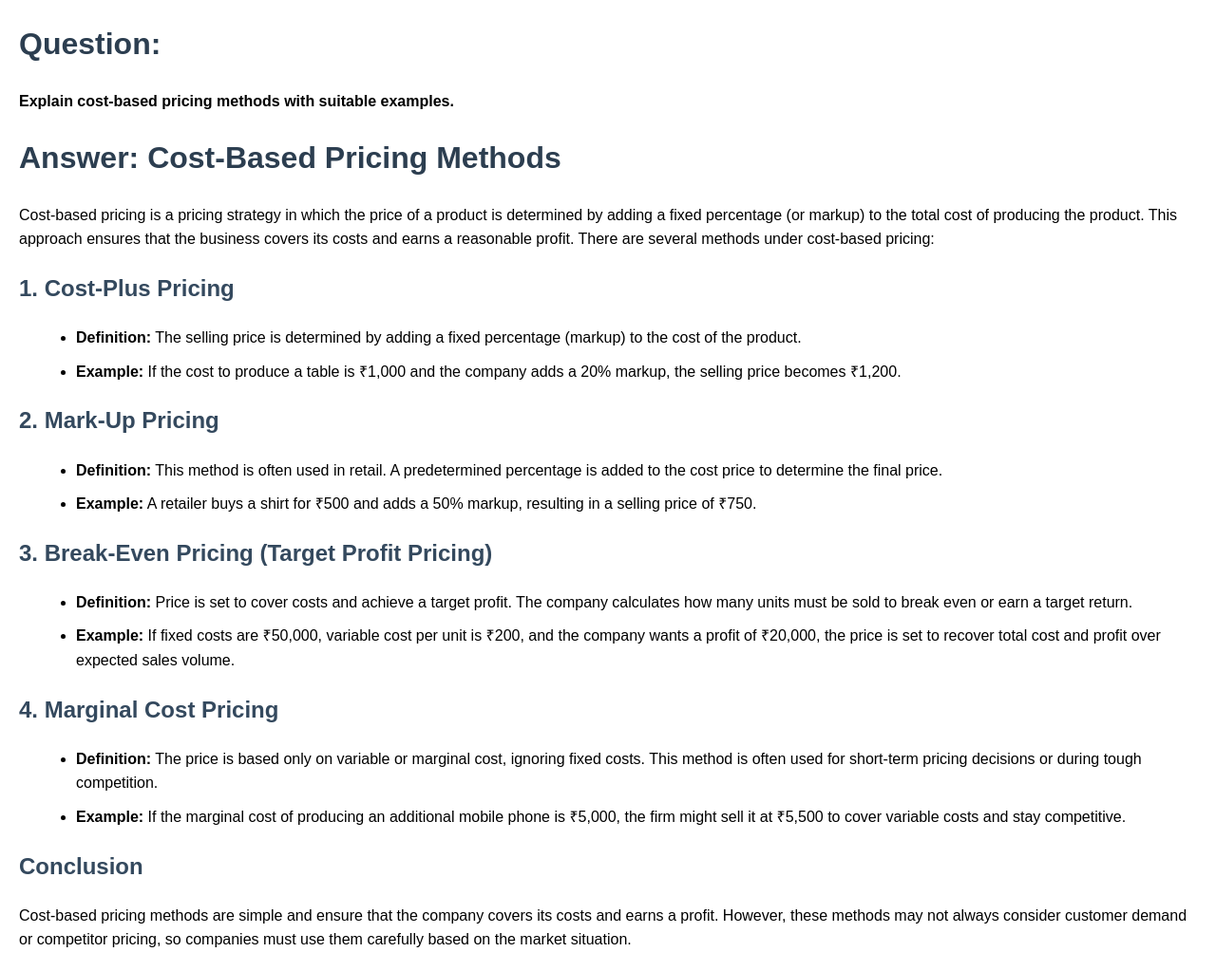
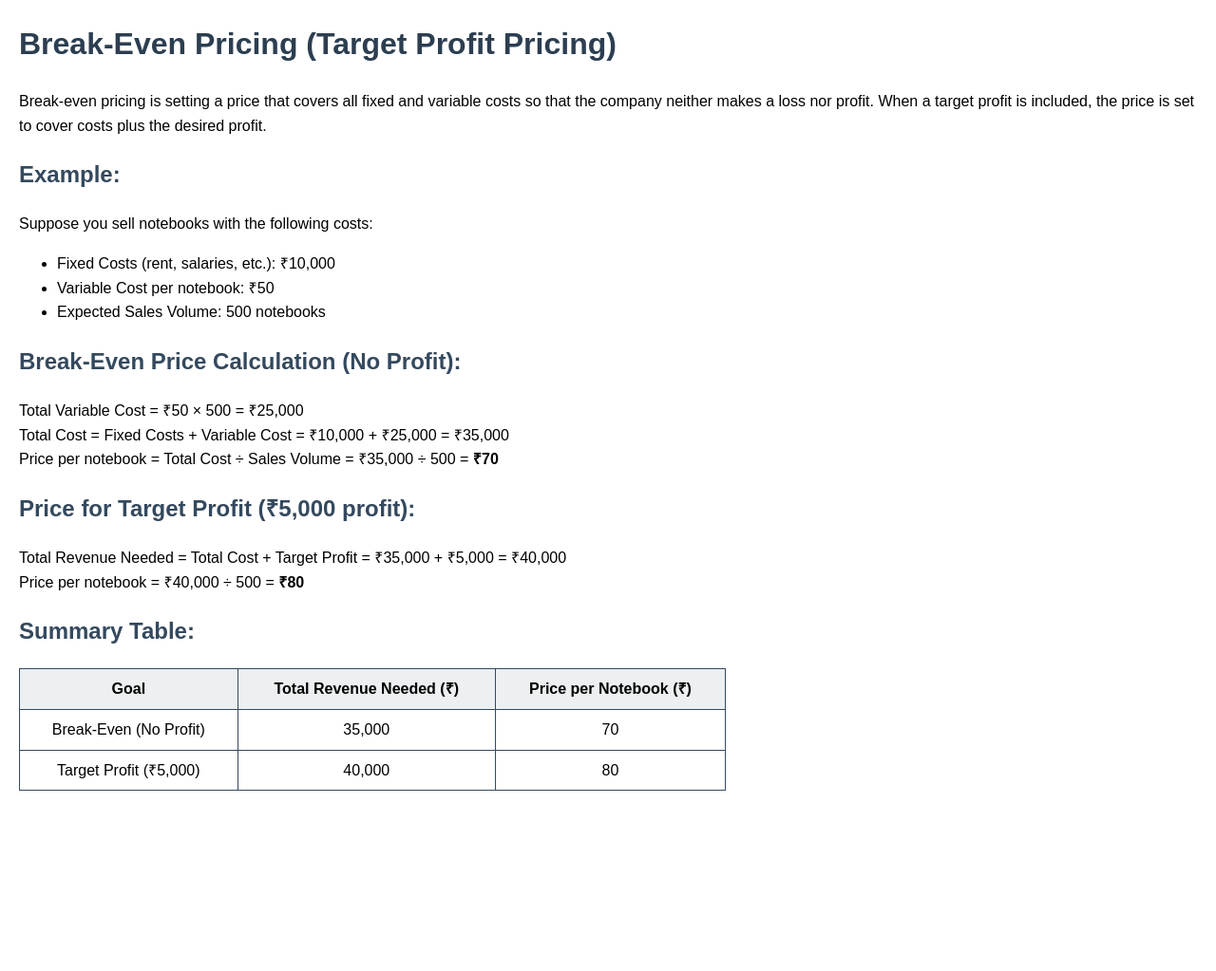
Before and after one commit to practicehelper/mco2, a plain HTML site: page dec24_mco06_q6.html in a window 1280 px wide. Shown: the whole page at 95% size. After the commit the page ends 853 px from the top, so only its background shows below. Drawn offline with Linux system fonts and the light colour scheme.

Commit message:
Update dec24_mco06_q6.html

```diff
--- a/dec24_mco06_q6.html
+++ b/dec24_mco06_q6.html
@@ -1,8 +1,8 @@
 <!DOCTYPE html>
 <html lang="en">
 <head>
-  <meta charset="UTF-8">
-  <title>Cost-Based Pricing Methods</title>
+  <meta charset="UTF-8" />
+  <title>Break-Even Pricing (Target Profit Pricing) Explanation</title>
   <style>
     body {
       font-family: Arial, sans-serif;
@@ -15,11 +15,20 @@
     h2 {
       color: #34495e;
     }
-    ul {
-      margin-left: 20px;
+    table {
+      width: 60%;
+      border-collapse: collapse;
+      margin-top: 15px;
     }
-    li {
-      margin-bottom: 10px;
+    table, th, td {
+      border: 1px solid #34495e;
+    }
+    th, td {
+      padding: 8px 12px;
+      text-align: center;
+    }
+    th {
+      background-color: #ecf0f1;
     }
     p {
       margin-bottom: 15px;
@@ -28,39 +37,55 @@
 </head>
 <body>
 
-  <h1>Question:</h1>
-  <p><strong>Explain cost-based pricing methods with suitable examples.</strong></p>
+  <h1>Break-Even Pricing (Target Profit Pricing)</h1>
 
-  <h1>Answer: Cost-Based Pricing Methods</h1>
+  <p>
+    Break-even pricing is setting a price that covers all fixed and variable costs so that the company neither makes a loss nor profit. When a target profit is included, the price is set to cover costs plus the desired profit.
+  </p>
 
-  <p>Cost-based pricing is a pricing strategy in which the price of a product is determined by adding a fixed percentage (or markup) to the total cost of producing the product. This approach ensures that the business covers its costs and earns a reasonable profit. There are several methods under cost-based pricing:</p>
-
-  <h2>1. Cost-Plus Pricing</h2>
+  <h2>Example:</h2>
+  <p>Suppose you sell notebooks with the following costs:</p>
   <ul>
-    <li><strong>Definition:</strong> The selling price is determined by adding a fixed percentage (markup) to the cost of the product.</li>
-    <li><strong>Example:</strong> If the cost to produce a table is ₹1,000 and the company adds a 20% markup, the selling price becomes ₹1,200.</li>
+    <li>Fixed Costs (rent, salaries, etc.): ₹10,000</li>
+    <li>Variable Cost per notebook: ₹50</li>
+    <li>Expected Sales Volume: 500 notebooks</li>
   </ul>
 
-  <h2>2. Mark-Up Pricing</h2>
-  <ul>
-    <li><strong>Definition:</strong> This method is often used in retail. A predetermined percentage is added to the cost price to determine the final price.</li>
-    <li><strong>Example:</strong> A retailer buys a shirt for ₹500 and adds a 50% markup, resulting in a selling price of ₹750.</li>
-  </ul>
+  <h2>Break-Even Price Calculation (No Profit):</h2>
+  <p>
+    Total Variable Cost = ₹50 × 500 = ₹25,000<br />
+    Total Cost = Fixed Costs + Variable Cost = ₹10,000 + ₹25,000 = ₹35,000<br />
+    Price per notebook = Total Cost ÷ Sales Volume = ₹35,000 ÷ 500 = <strong>₹70</strong>
+  </p>
 
-  <h2>3. Break-Even Pricing (Target Profit Pricing)</h2>
-  <ul>
-    <li><strong>Definition:</strong> Price is set to cover costs and achieve a target profit. The company calculates how many units must be sold to break even or earn a target return.</li>
-    <li><strong>Example:</strong> If fixed costs are ₹50,000, variable cost per unit is ₹200, and the company wants a profit of ₹20,000, the price is set to recover total cost and profit over expected sales volume.</li>
-  </ul>
+  <h2>Price for Target Profit (₹5,000 profit):</h2>
+  <p>
+    Total Revenue Needed = Total Cost + Target Profit = ₹35,000 + ₹5,000 = ₹40,000<br />
+    Price per notebook = ₹40,000 ÷ 500 = <strong>₹80</strong>
+  </p>
 
-  <h2>4. Marginal Cost Pricing</h2>
-  <ul>
-    <li><strong>Definition:</strong> The price is based only on variable or marginal cost, ignoring fixed costs. This method is often used for short-term pricing decisions or during tough competition.</li>
-    <li><strong>Example:</strong> If the marginal cost of producing an additional mobile phone is ₹5,000, the firm might sell it at ₹5,500 to cover variable costs and stay competitive.</li>
-  </ul>
-
-  <h2>Conclusion</h2>
-  <p>Cost-based pricing methods are simple and ensure that the company covers its costs and earns a profit. However, these methods may not always consider customer demand or competitor pricing, so companies must use them carefully based on the market situation.</p>
+  <h2>Summary Table:</h2>
+  <table>
+    <thead>
+      <tr>
+        <th>Goal</th>
+        <th>Total Revenue Needed (₹)</th>
+        <th>Price per Notebook (₹)</th>
+      </tr>
+    </thead>
+    <tbody>
+      <tr>
+        <td>Break-Even (No Profit)</td>
+        <td>35,000</td>
+        <td>70</td>
+      </tr>
+      <tr>
+        <td>Target Profit (₹5,000)</td>
+        <td>40,000</td>
+        <td>80</td>
+      </tr>
+    </tbody>
+  </table>
 
 </body>
 </html>
```
